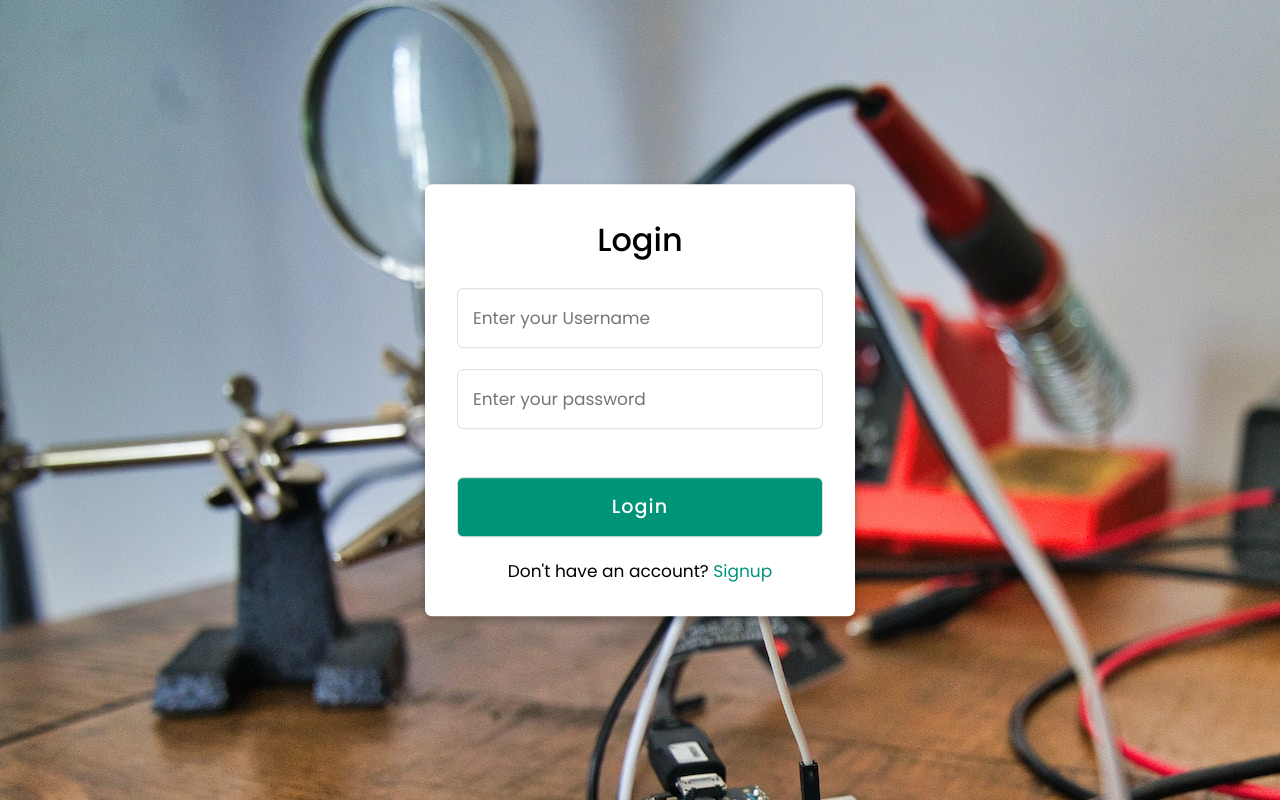
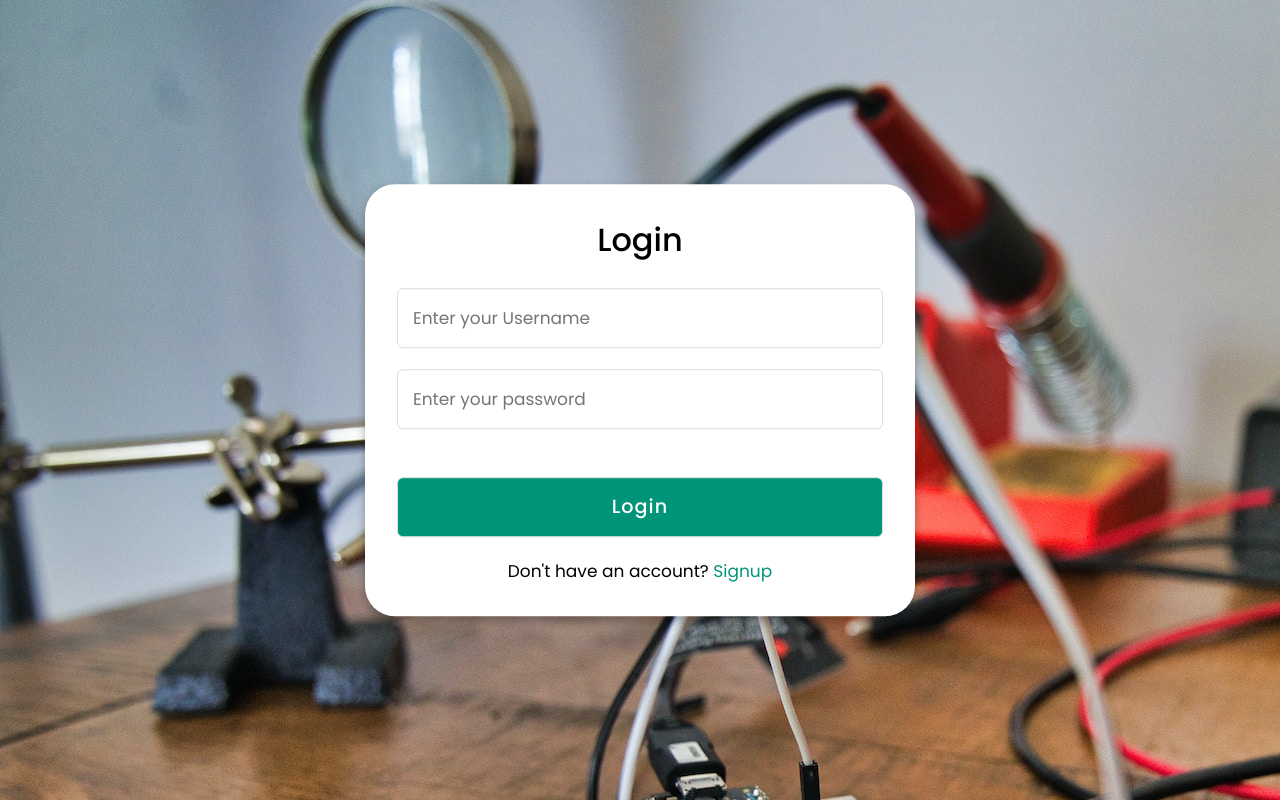
Before and after one commit to sumansam312/IOT_Platform, a Django app: page /login/ in a window 1280 px wide. Run offline with Django 4.2, Linux system fonts and the light colour scheme.

Commit message:
Login_Page

```diff
--- a/templates/Login.html
+++ b/templates/Login.html
@@ -26,10 +26,10 @@
     top: 50%;
     left: 50%;
     transform: translate(-50%, -50%);
-    max-width: 430px;
+    max-width: 550px;
     width: 100%;
     background: #fff;
-    border-radius: 7px;
+    border-radius: 30px;
     box-shadow: 0 5px 10px rgba(0, 0, 0, 0.3);
   }
   .container .registration {
@@ -126,12 +126,15 @@
     <form action="/register/" method="post">
       {% csrf_token %}
       <input type="text" name="username" placeholder="Enter your Username" />
+      <div>150 characters or fewer. Letters, digits and @/./+/-/_ only</div>
       <input type="password" name="password1" placeholder="Create a password" />
+      <div>Your password can’t be too similar to your others.</div>
       <input
         type="password"
         name="password2"
         placeholder="Confirm your password"
       />
+      <div>Enter the same password as before.</div>
       <input type="submit" class="button" value="Signup" />
     </form>
     <div class="signup">
```
Also changed, not shown: db.sqlite3.
